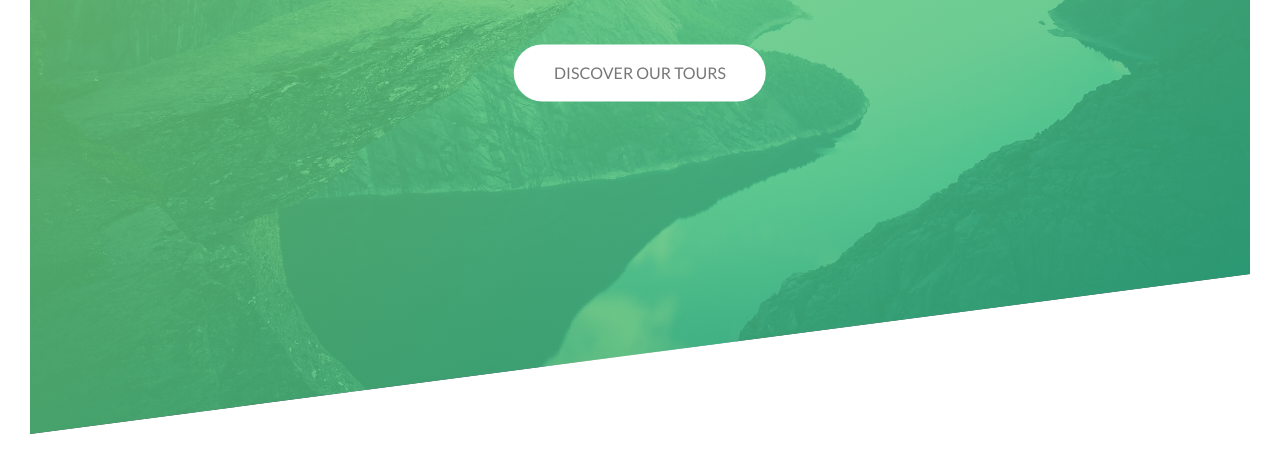
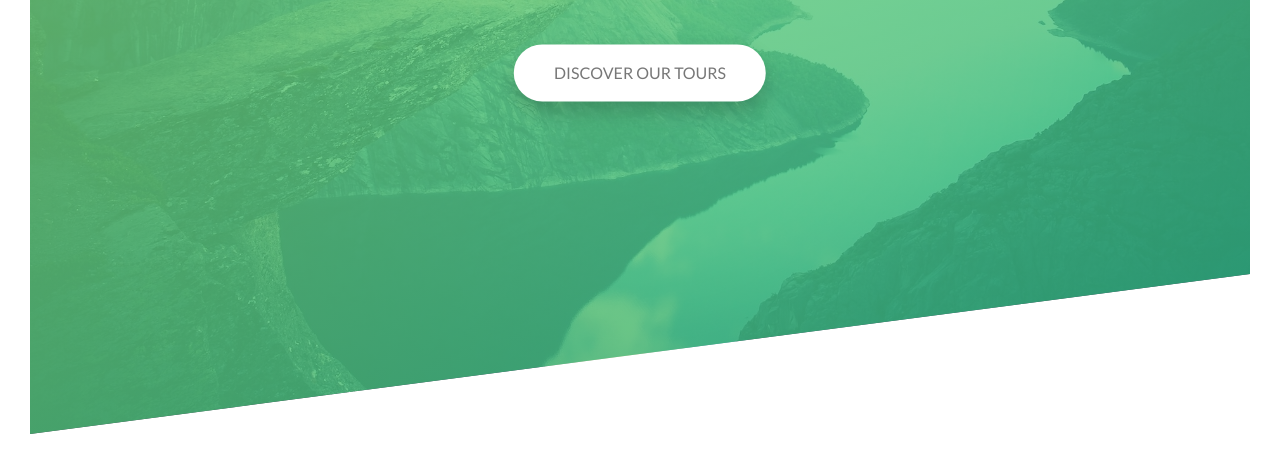
Before and after one commit to anilbeter/css-level-up, a plain HTML site: page Natours/starter/index.html in a window 1280 px wide. In both pictures the pointer is over the link "DISCOVER OUR TOURS". Shown: the part 356-820 px from the top of the page. Drawn offline with Linux system fonts and the light colour scheme; files that its build step writes are made by us from their sources.

Commit message:
add box shadow

```diff
--- a/Natours/starter/css/style.css
+++ b/Natours/starter/css/style.css
@@ -138,11 +138,15 @@ body {
 
 .btn:hover {
   transform: translateY(-3px);
+
+  /* x-y-blur-color */
+  box-shadow: 0 10px 20px rgba(0, 0, 0, 0.2);
 }
 
 /* hover ile alakası yok bunun, hover 3px yukarı çıkıyor basınca -1px daha çıkıyor diye düşünme hoverdan alakasız. .btn:link in kendisi ile bağlantılı. ilk durum orijin ise hover 3px yukarı çıkartırken active 1px yukarı çıkartıyor */
 .btn:active {
   transform: translateY(-1px);
+  box-shadow: 0 5px 10px rgba(0, 0, 0, 0.2);
 }
 
 
```
